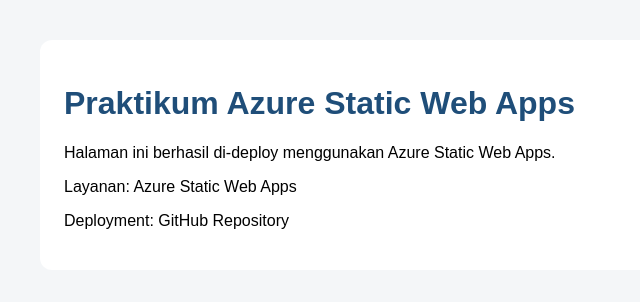
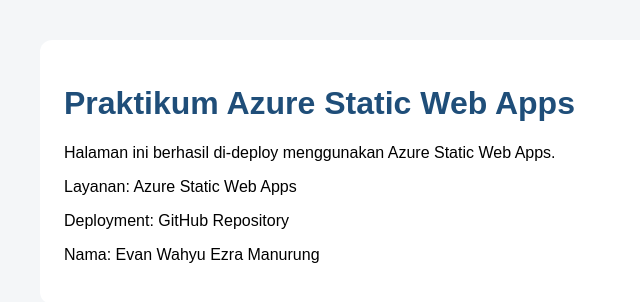
Before and after one commit to hellwize/repo-swa-0920240062, a plain HTML site: page index.html in a window 1280 px wide. Shown: the whole page, without its empty margins (0-640 px from the left). Drawn offline with Linux system fonts and the light colour scheme.

Commit message:
Add name to the Azure Static Web Apps page

```diff
--- a/index.html
+++ b/index.html
@@ -15,6 +15,7 @@
         <p>Halaman ini berhasil di-deploy menggunakan Azure Static Web Apps.</p>
         <p>Layanan: Azure Static Web Apps</p>
         <p>Deployment: GitHub Repository</p>
+        <p>Nama: Evan Wahyu Ezra Manurung</p>
     </div>
 </body>
 </html>
```
